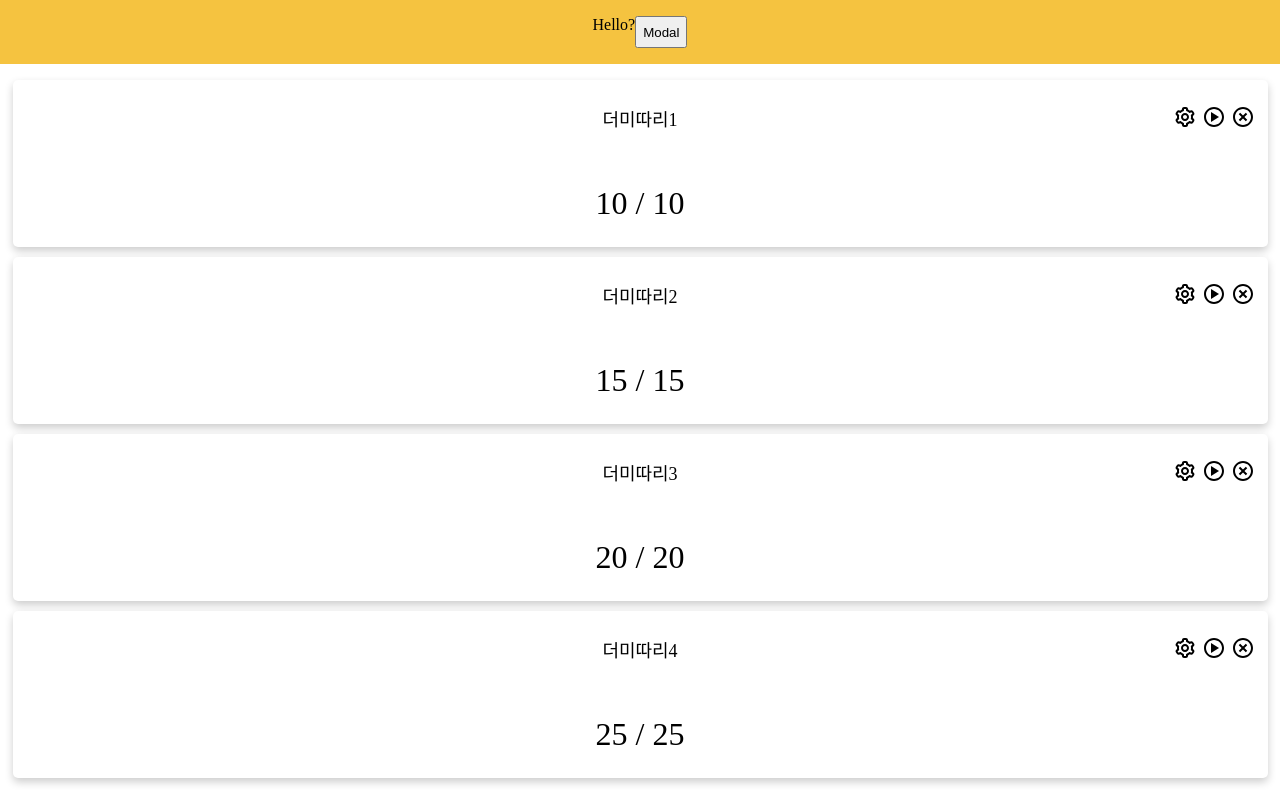
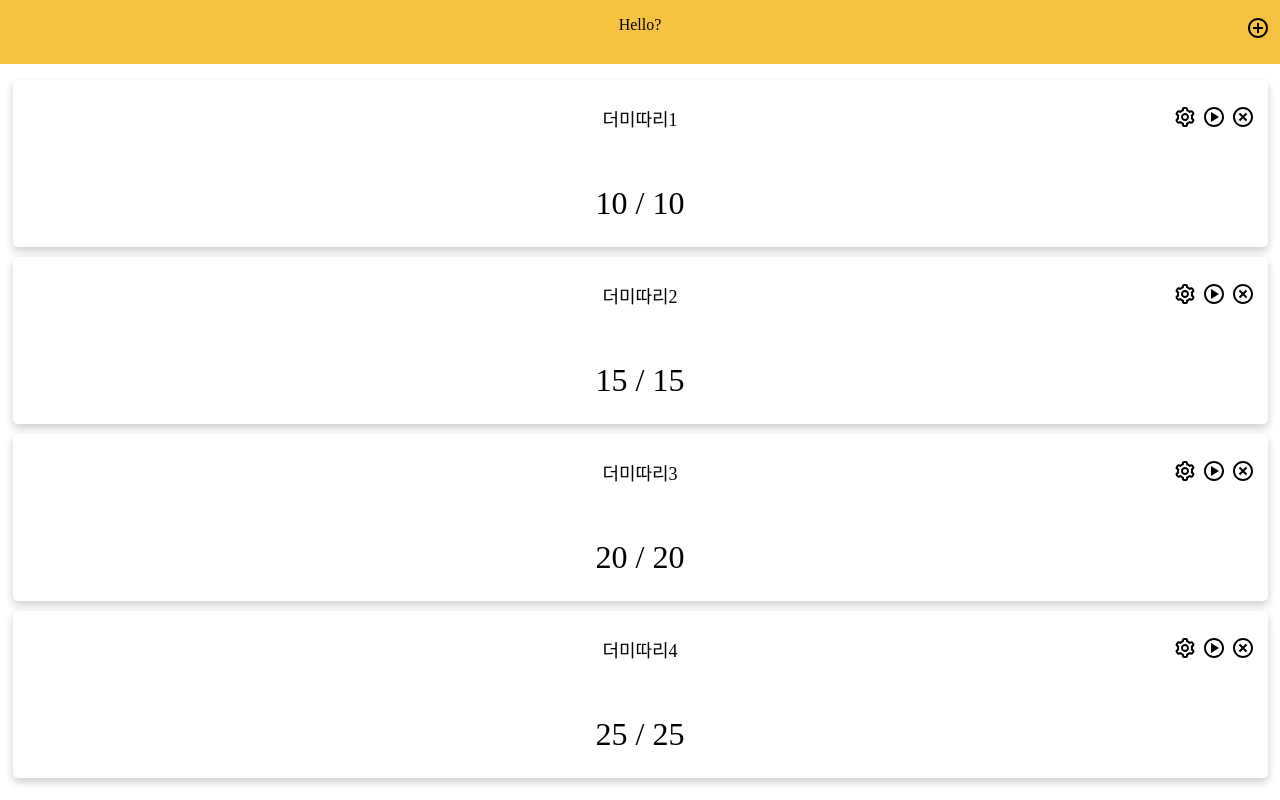
Before and after one commit to extracold1209/ppomodoro-timer, a React app: page / in a window 1280 px wide. Built offline with nearby package versions, Linux system fonts and the light colour scheme; a web font is replaced by a local one.

Commit message:
[feature] add 버튼 기능 추가

```diff
--- a/src/components/layouts/Header.tsx
+++ b/src/components/layouts/Header.tsx
@@ -1,6 +1,8 @@
-import React from 'react';
+import React, {useCallback} from 'react';
 import styled from 'styled-components';
-import Modal from 'react-modal';
+import {BiPlusCircle} from 'react-icons/bi';
+import {useDispatch} from 'react-redux';
+import {addTimer} from '../../stores/timer';
 
 const HeaderContainer = styled.header`
     display:flex;
@@ -13,57 +15,26 @@ const HeaderContainer = styled.header`
     height: 4vh;
 `;
 
-const customStyles = {
-    content : {
-        top                   : '50%',
-        left                  : '50%',
-        right                 : 'auto',
-        bottom                : 'auto',
-        marginRight           : '-50%',
-        transform             : 'translate(-50%, -50%)'
-    }
-};
+const PlusCircleWrapper = styled.div`
+    cursor: pointer;
+    display: flex;
+    position: absolute;
+    right: 10px;
+`;
 
 const Header: React.FC = () => {
-    let subtitle: any = {};
-    const [modalIsOpen,setIsOpen] = React.useState(false);
-    function openModal() {
-        setIsOpen(true);
-    }
+    const dispatch = useDispatch();
 
-    function afterOpenModal() {
-        // references are now sync'd and can be accessed.
-        subtitle.style.color = '#f00';
-    }
-
-    function closeModal(){
-        setIsOpen(false);
-    }
-
+    const handleCircleClicked = useCallback(() => {
+        dispatch(addTimer({title: '아무거나', initialSecond: parseInt((Math.random() * 100).toFixed(0))}));
+    }, []);
 
     return (
         <HeaderContainer>
             Hello?
-            <button onClick={openModal}>Modal</button>
-            <Modal
-                isOpen={modalIsOpen}
-                onAfterOpen={afterOpenModal}
-                onRequestClose={closeModal}
-                style={customStyles}
-                contentLabel="Example Modal"
-            >
-
-                <h2 ref={_subtitle => (subtitle = _subtitle)}>Hello</h2>
-                <button onClick={closeModal}>close</button>
-                <div>I am a modal</div>
-                <form>
-                    <input />
-                    <button>tab navigation</button>
-                    <button>stays</button>
-                    <button>inside</button>
-                    <button>the modal</button>
-                </form>
-            </Modal>
+            <PlusCircleWrapper onClick={handleCircleClicked}>
+                <BiPlusCircle size={24}/>
+            </PlusCircleWrapper>
         </HeaderContainer>
     );
 };
--- a/src/stores/timer.ts
+++ b/src/stores/timer.ts
@@ -44,7 +44,7 @@ const defaultState: TimerReducer = {
 
 export default createReducer(defaultState, {
     [addTimer.type]: (state, {payload}: PayloadAction<Timer>) => {
-        state.timers = [...state.timers, payload];
+        state.timers = [payload, ...state.timers];
     },
     [removeTimer.type]: (state, {payload}: PayloadAction<number>) => {
         state.timers.splice(payload, 1);
```
